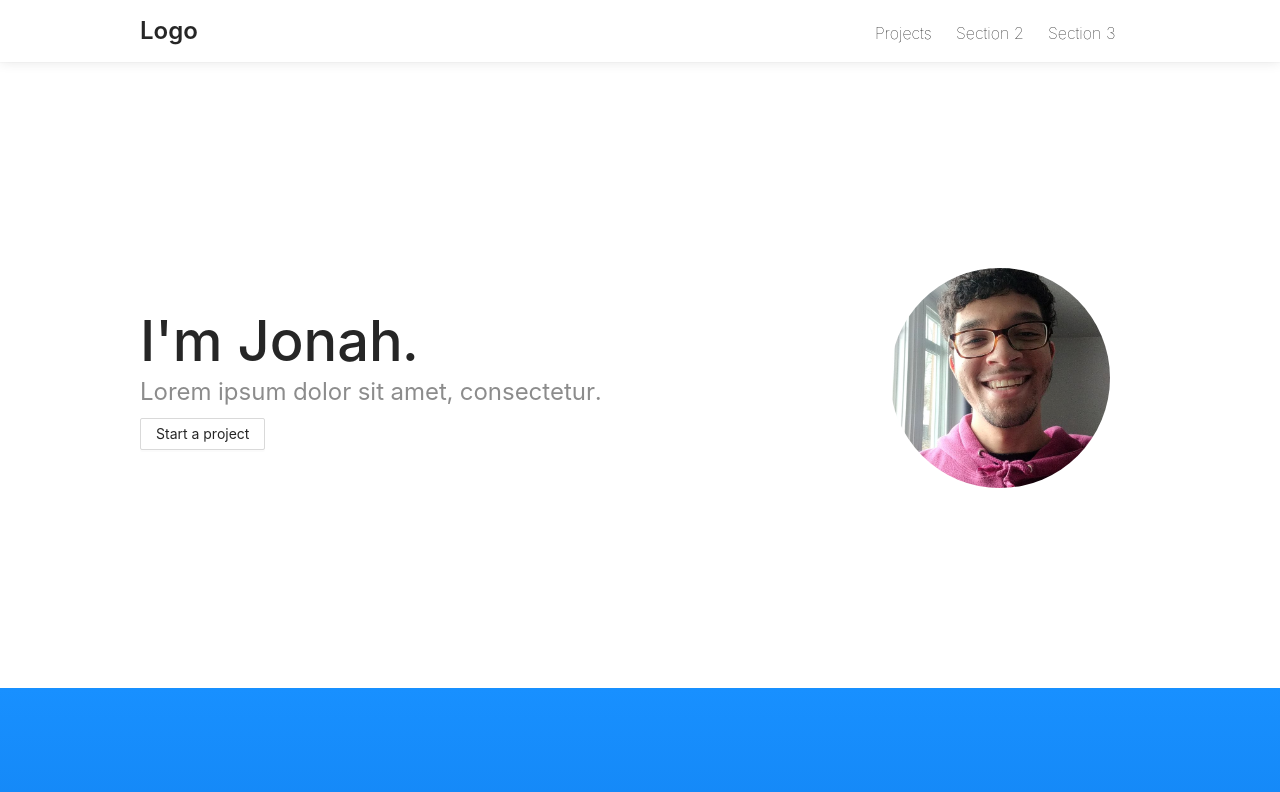
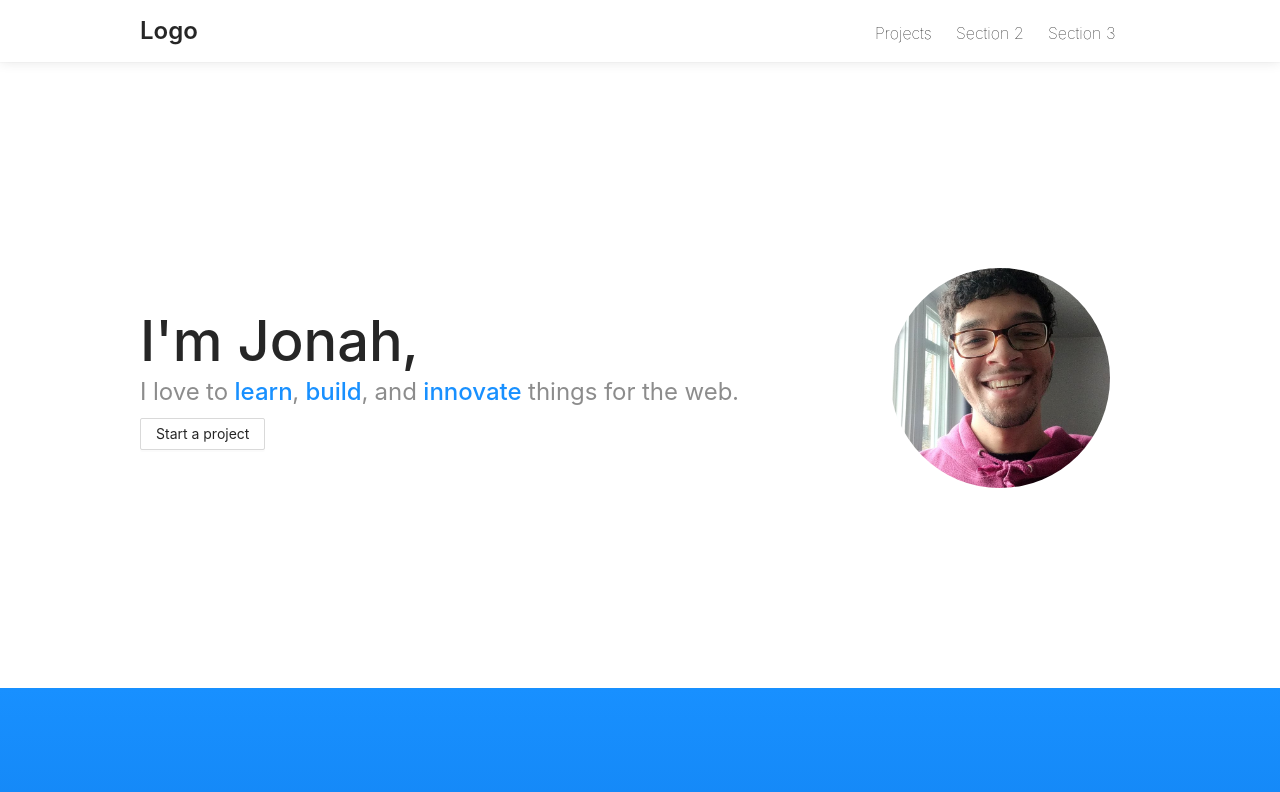
Before and after one commit to jonahlouis4/Portfolio-v3, a React (Create React App) app: page / in a window 1280 px wide. Shown: the top 792 px of the page. Built offline with nearby package versions, Linux system fonts and the light colour scheme.

Commit message:
:memo: Changed sub header text

```diff
--- a/src/components/Introduction.js
+++ b/src/components/Introduction.js
@@ -17,6 +17,11 @@ const subHeaderTitle = {
     padding: '0'
 }
 
+const colorFont = {
+    color: '#1890ff',
+    fontWeight: '500'
+}
+
 const Introduction = () => {
     return (
         <div
@@ -28,8 +33,10 @@ const Introduction = () => {
                 xl={18}
                 style={{ margin:'auto'}}
                 >
-                    <Title style={headerTitle}>I'm Jonah.</Title>
-                    <Title level={3} style={subHeaderTitle} type="secondary">Lorem ipsum dolor sit amet, consectetur.</Title>
+                    <Title style={headerTitle}>I'm Jonah,</Title>
+                    <Title level={3} style={subHeaderTitle} type="secondary">
+                        I love to <span style={colorFont}>learn</span>, <span style={colorFont}>build</span>, and <span style={colorFont}>innovate</span> things for the web.
+                    </Title>
                     <Button style={{marginTop: '10px'}} >Start a project</Button>
                 </Col>
                 <Col
```
Also changed, not shown: 1 other file (tests, documents, lock files or other folders).
